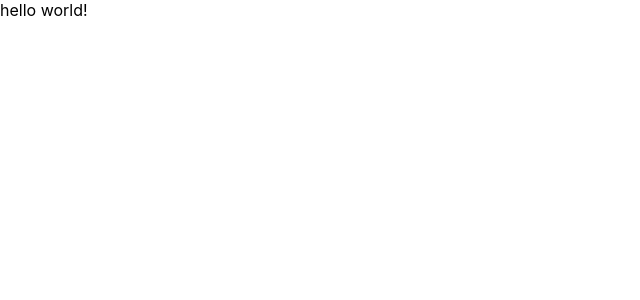
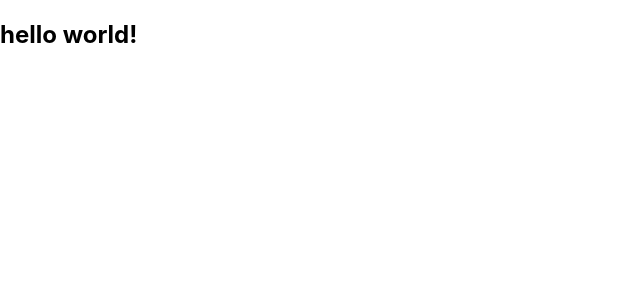
Before and after one commit to hirogw/react-redux-crud-application, a React (Create React App) app: page / in a window 1280 px wide. Shown: the top 300 px of the page, without its empty margins (0-640 px from the left). Built offline with nearby package versions, Linux system fonts and the light colour scheme.

Commit message:
change tag

```diff
--- a/src/App.js
+++ b/src/App.js
@@ -1,7 +1,14 @@
 import React from 'react';
+import { render } from '@testing-library/react';
 
 function App() {
-  return <div>hello world!</div>;
+  return <h2>hello world!</h2>;
+
+  // return React.createElement(
+  //   'h1',
+  //   null,
+  //   'hoge'
+  // );
 }
 
 export default App;
```
